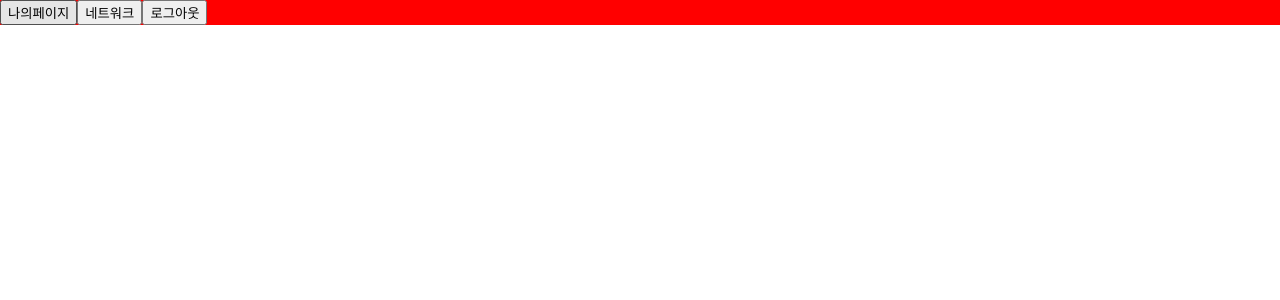
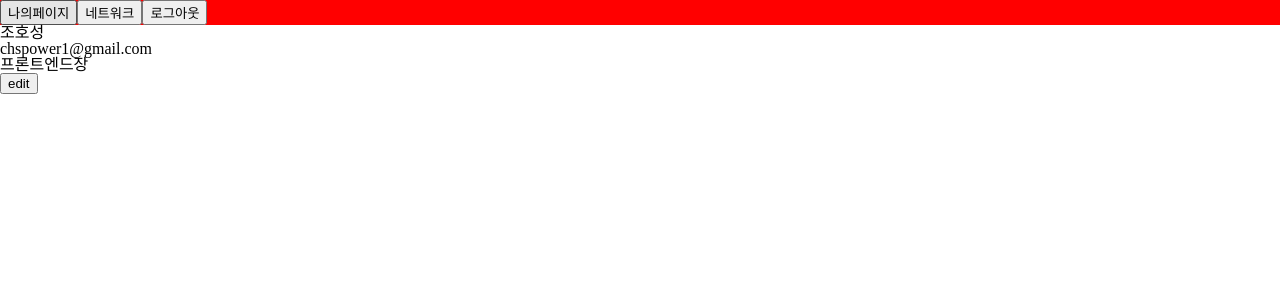
Before and after one commit to chspower1/WePo, a React (Create React App) app in the folder front/: page /login in a window 1280 px wide. Both pictures are taken after typing "name@example.com", "Sample123" into the empty fields and a click on the button "로그인". Shown: the top 300 px of the page. Built offline with nearby package versions, Linux system fonts and the light colour scheme; no server answers.

Commit message:
8/24 중간점검

```diff
--- a/front/src/Router.tsx
+++ b/front/src/Router.tsx
@@ -7,6 +7,7 @@ import LoginForm from "./components/user/LoginForm";
 import { useRecoilValue } from "recoil";
 import { isLoginState } from "./atoms";
 import { useEffect } from "react";
+import UserDetail from "./components/user/UserDetail";
 function Router() {
     const isLogin = useRecoilValue(isLoginState);
     useEffect(() => {
@@ -19,7 +20,7 @@ function Router() {
                 <Route path="/" element={<Portfolio />} />
                 <Route path="/login" element={<LoginForm />} />
                 <Route path="/register" element={<RegisterForm />} />
-                <Route path="/users/:userId" element={<Portfolio />} />
+                <Route path="/users/:userId" element={<UserDetail />} />
                 <Route path="/network" element={<Network />} />
                 <Route path="*" element={<Portfolio />} />
             </Routes>
--- a/front/src/atoms.ts
+++ b/front/src/atoms.ts
@@ -8,6 +8,8 @@ export interface IUser {
     password: string;
     picture: string;
     description: string;
+    createdAt: Date;
+    updatedAt: Date;
     educations?: IEducation[];
     awards?: IAward[];
     certificate?: ICertificate[];
@@ -46,7 +48,17 @@ export interface IProject {
 
 export const curUserState = atom<IUser>({
     key: "curUser",
-    default: { id: "", token: "", email: "", name: "", password: "", picture: "", description: "" },
+    default: {
+        id: "1",
+        token: "1",
+        email: "chspower1@gmail.com",
+        name: "조호성",
+        password: "1",
+        picture: "1",
+        description: "프론트엔드장",
+        createdAt: new Date(),
+        updatedAt: new Date(),
+    },
 });
 export const usersState = atom<IUser[]>({
     key: "user",
@@ -54,29 +66,57 @@ export const usersState = atom<IUser[]>({
         {
             id: "1",
             token: "1",
-            email: "1",
-            name: "1",
+            email: "chspower1@gmail.com",
+            name: "조호성",
             password: "1",
             picture: "1",
-            description: "1",
+            description: "프론트엔드장",
+            createdAt: new Date(),
+            updatedAt: new Date(),
         },
         {
             id: "2",
-            token: "2",
-            email: "2",
-            name: "2",
-            password: "2",
-            picture: "2",
-            description: "2",
+            token: "1",
+            email: "Lee@gmail.com",
+            name: "이준의",
+            password: "1",
+            picture: "1",
+            description: "팀장",
+            createdAt: new Date(),
+            updatedAt: new Date(),
         },
         {
             id: "3",
+            token: "2",
+            email: "han@elice.com",
+            name: "한동룡",
+            password: "2",
+            picture: "2",
+            description: "서기",
+            createdAt: new Date(),
+            updatedAt: new Date(),
+        },
+        {
+            id: "4",
             token: "3",
-            email: "3",
-            name: "3",
+            email: "jung@elice.com",
+            name: "정소희",
             password: "3",
             picture: "3",
-            description: "3",
+            description: "백엔드장",
+            createdAt: new Date(),
+            updatedAt: new Date(),
+        },
+        {
+            id: "5",
+            token: "3",
+            email: "kim@elice.com",
+            name: "김경원",
+            password: "3",
+            picture: "3",
+            description: "응원단장",
+            createdAt: new Date(),
+            updatedAt: new Date(),
         },
     ],
 });
--- a/front/src/components/Header.tsx
+++ b/front/src/components/Header.tsx
@@ -1,22 +1,27 @@
 import { Link } from "react-router-dom";
 import styled from "styled-components";
 
-import { useSetRecoilState } from "recoil";
+import { useRecoilState } from "recoil";
 import { isLoginState } from "../atoms";
+
 const Nav = styled.nav`
     background-color: red;
 `;
 function Header() {
-    const setIsLogin = useSetRecoilState(isLoginState);
+    const [isLogin, setIsLogin] = useRecoilState(isLoginState);
     return (
         <Nav>
-            <Link to="/portfolio">
+            <Link to={`/`}>
                 <button>나의페이지</button>
             </Link>
-            <Link to="/network">
-                <button>네트워크</button>
-            </Link>
-            <button onClick={() => setIsLogin(false)}>로그아웃</button>
+            {isLogin && (
+                <>
+                    <Link to="/network">
+                        <button>네트워크</button>
+                    </Link>
+                    <button onClick={() => setIsLogin(false)}>로그아웃</button>
+                </>
+            )}
         </Nav>
     );
 }
--- a/front/src/components/Portfolio.tsx
+++ b/front/src/components/Portfolio.tsx
@@ -5,37 +5,33 @@ import Education from "./education/Education";
 import Award from "./award/Award";
 import Certificate from "./certificate/Certificate";
 import Project from "./project/Project";
-import { getUser } from "../api/api";
-import { isLoginState, IUser } from "./../atoms";
+import { curUserState, isLoginState, IUser } from "./../atoms";
 import { useRecoilState } from "recoil";
+import UserCard from "./user/UserCard";
 function Portfolio() {
     const { userId } = useParams();
     const navigator = useNavigate();
     const [isLogin, setLogin] = useRecoilState(isLoginState);
-    const [user, setUser] = useState<IUser>();
-    const { isLoading } = useQuery(["user"], () => getUser(userId!), {
-        onSuccess(data) {
-            setUser(data!);
-        },
-    });
+    const [curUser, setCurUser] = useRecoilState(curUserState);
+
+    // API
+    // const { isLoading } = useQuery(["user"], () => getUser(userId!), {
+    //     onSuccess(data) {
+    //         setUser(data!);
+    //     },
+    // });
     useEffect(() => {
         if (!isLogin) {
             navigator("/login", { replace: true });
         }
-    }, []);
+    }, [isLogin]);
     return (
         <>
-            {isLoading ? (
-                "loding"
-            ) : (
-                <>
-                    <h1>{user?.name}</h1>
-                    <Education {...user?.educations!} />
-                    <Award {...user?.awards!} />
-                    <Certificate {...user?.certificate!} />
-                    <Project {...user?.projects!} />
-                </>
-            )}
+            <UserCard {...curUser!} />
+            <Education {...curUser?.educations!} />
+            <Award {...curUser?.awards!} />
+            <Certificate {...curUser?.certificate!} />
+            <Project {...curUser?.projects!} />
         </>
     );
 }
--- a/front/src/components/user/LoginForm.tsx
+++ b/front/src/components/user/LoginForm.tsx
@@ -5,7 +5,8 @@ import axios from "axios";
 import { useEffect } from "react";
 import { Link, useNavigate } from "react-router-dom";
 import { Login } from "../../api/api";
-import { isLoginState } from "../../atoms";
+import { isLoginState, IUser } from "../../atoms";
+import { curUserState } from "./../../atoms";
 export interface ILogin {
     email: string;
     password: string;
@@ -18,13 +19,15 @@ export default function LoginForm() {
         setError,
     } = useForm<ILogin>({ mode: "onChange", defaultValues: { email: "", password: "" } });
     const [isLogin, setIsLogin] = useRecoilState(isLoginState);
+    const [curUser, setCurUser] = useRecoilState(curUserState);
     const navigator = useNavigate();
     const onvalid = (data: ILogin) => {
         console.log({ ...data });
         (async () => {
-            const a = await Login({ ...data });
-            await setIsLogin(a!);
-            console.log(isLogin);
+            const newUser = await Login({ ...data });
+            await setIsLogin(true);
+            // await setCurUser(newUser!);
+            console.log(newUser);
         })();
     };
 
--- a/front/src/components/user/RegisterForm.tsx
+++ b/front/src/components/user/RegisterForm.tsx
@@ -33,7 +33,7 @@ export default function RegisterForm() {
             });
         })();
     };
-
+    const valid = !errors.email && !errors.checkPassword && !errors.name && !errors.password;
     useEffect(() => {
         setError("email", {
             type: "costom",
@@ -78,7 +78,7 @@ export default function RegisterForm() {
                         },
                     })}
                 />
-                {errors.name ? <p>{errors.name.message}</p> : <p>멋진 이름이에요!</p>}
+                {errors.name ? <p>{errors.name.message}</p> : <p>멋진 이름이에요✔️</p>}
                 <input
                     type="password"
                     placeholder="Password"
@@ -90,7 +90,7 @@ export default function RegisterForm() {
                         },
                     })}
                 />
-                {errors.password ? <p>{errors.password.message}</p> : <p>적합한 비밀번호에요!</p>}
+                {errors.password ? <p>{errors.password.message}</p> : <p>적합한 비밀번호에요✔️</p>}
                 <input
                     type="password"
                     placeholder="Check your Password"
@@ -107,9 +107,9 @@ export default function RegisterForm() {
                 {errors.checkPassword ? (
                     <p>{errors.checkPassword.message}</p>
                 ) : (
-                    <p>비밀번호가 일치해요!</p>
+                    <p>비밀번호가 일치해요✔️</p>
                 )}
-                <button>작성완료</button>
+                {valid && <button>작성완료</button>}
             </form>
         </>
     );
--- a/front/src/components/user/User.tsx
+++ /dev/null
@@ -1,5 +0,0 @@
-function User() {
-    return <></>;
-}
-
-export default User;
--- a/front/src/components/user/UserCard.tsx
+++ b/front/src/components/user/UserCard.tsx
@@ -1,14 +1,17 @@
 import { useState } from "react";
-import { IUser } from "./../../atoms";
-function UserCard({ name, email, description }: IUser) {
-    const [curUser, setCuruser] = useState();
+import { curUserState, IUser } from "./../../atoms";
+import { Link } from "react-router-dom";
+import { useRecoilValue } from "recoil";
+function UserCard({ id, name, email, description }: IUser) {
+    const curUser = useRecoilValue(curUserState);
+    const valid = id === curUser.id;
     return (
         <>
             <div>
                 <h1>{name}</h1>
                 <h3>{email}</h3>
                 <p>{description}</p>
-                <button>edit</button>
+                {valid && <button>edit</button>}
             </div>
         </>
     );
--- /dev/null
+++ b/front/src/components/user/UserDetail.tsx
@@ -0,0 +1,32 @@
+import { useState } from "react";
+import { useParams } from "react-router-dom";
+import Award from "../award/Award";
+import Certificate from "../certificate/Certificate";
+import Education from "../education/Education";
+import Project from "../project/Project";
+import UserCard from "./UserCard";
+import { IUser } from "./../../atoms";
+import { useQuery } from "react-query";
+import { getUser } from "../../api/api";
+
+function UserDetail() {
+    const userId = useParams();
+    const [user, setUser] = useState<IUser>();
+    // API
+    // const { inLoading } = useQuery(["getUser"], () => getUser(userId), {
+    //     onSuccess(data) {
+    //         setUser(data);
+    //     },
+    // });
+    return (
+        <>
+            <UserCard {...user!} />
+            <Education {...user?.educations!} />
+            <Award {...user?.awards!} />
+            <Certificate {...user?.certificate!} />
+            <Project {...user?.projects!} />
+        </>
+    );
+}
+
+export default UserDetail;
--- a/front/src/components/user/UserEditForm.tsx
+++ b/front/src/components/user/UserEditForm.tsx
@@ -1,5 +1,8 @@
+import { useForm } from "react-hook-form";
 function UserEditForm() {
-    return null;
+    const { register } = useForm();
+    return <>
+    </>;
 }
 
 export default UserEditForm;
```
Also changed, not shown: front/src/api/api.ts (+14 -10 lines), front/src/components/user/Network.tsx (+21 -14 lines).
